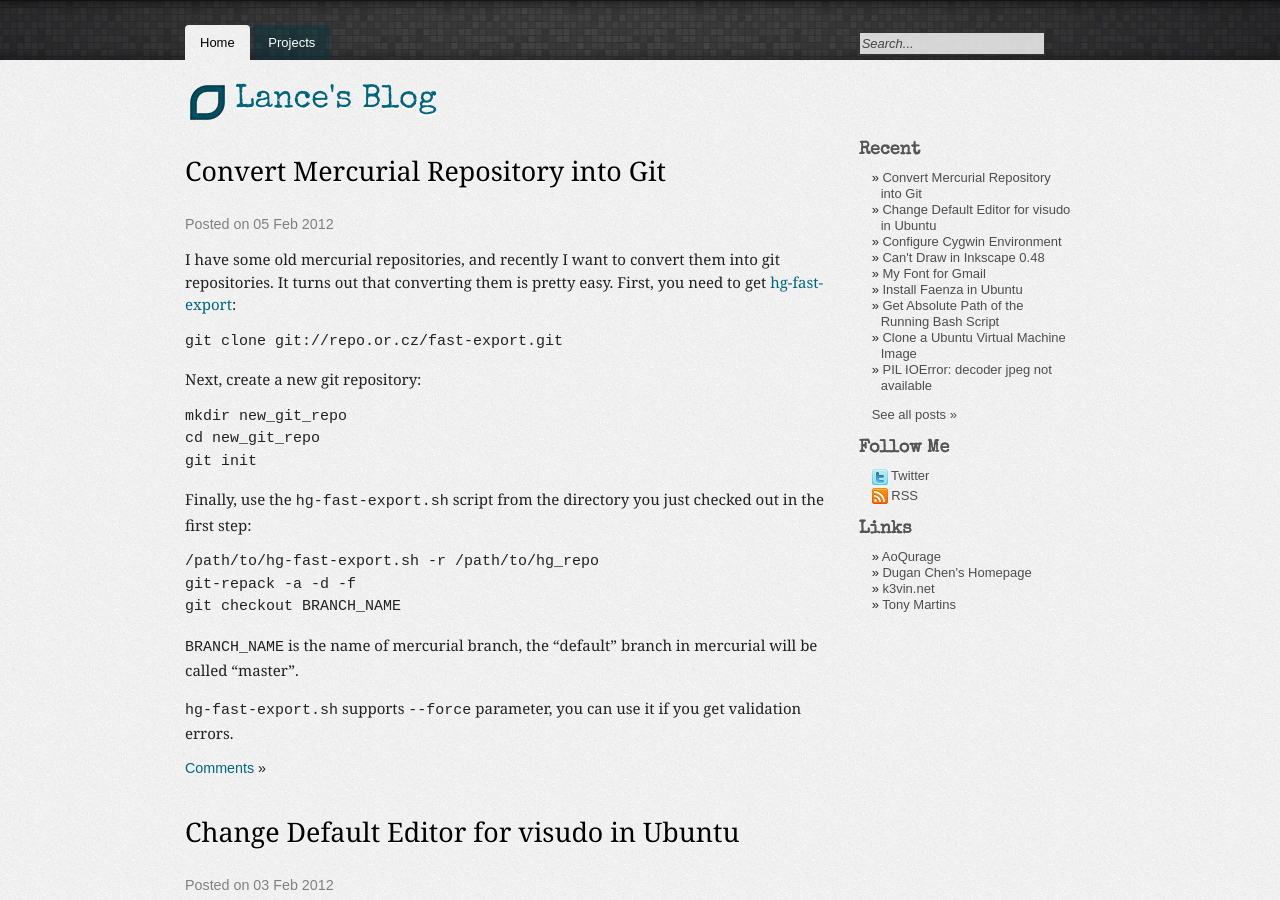
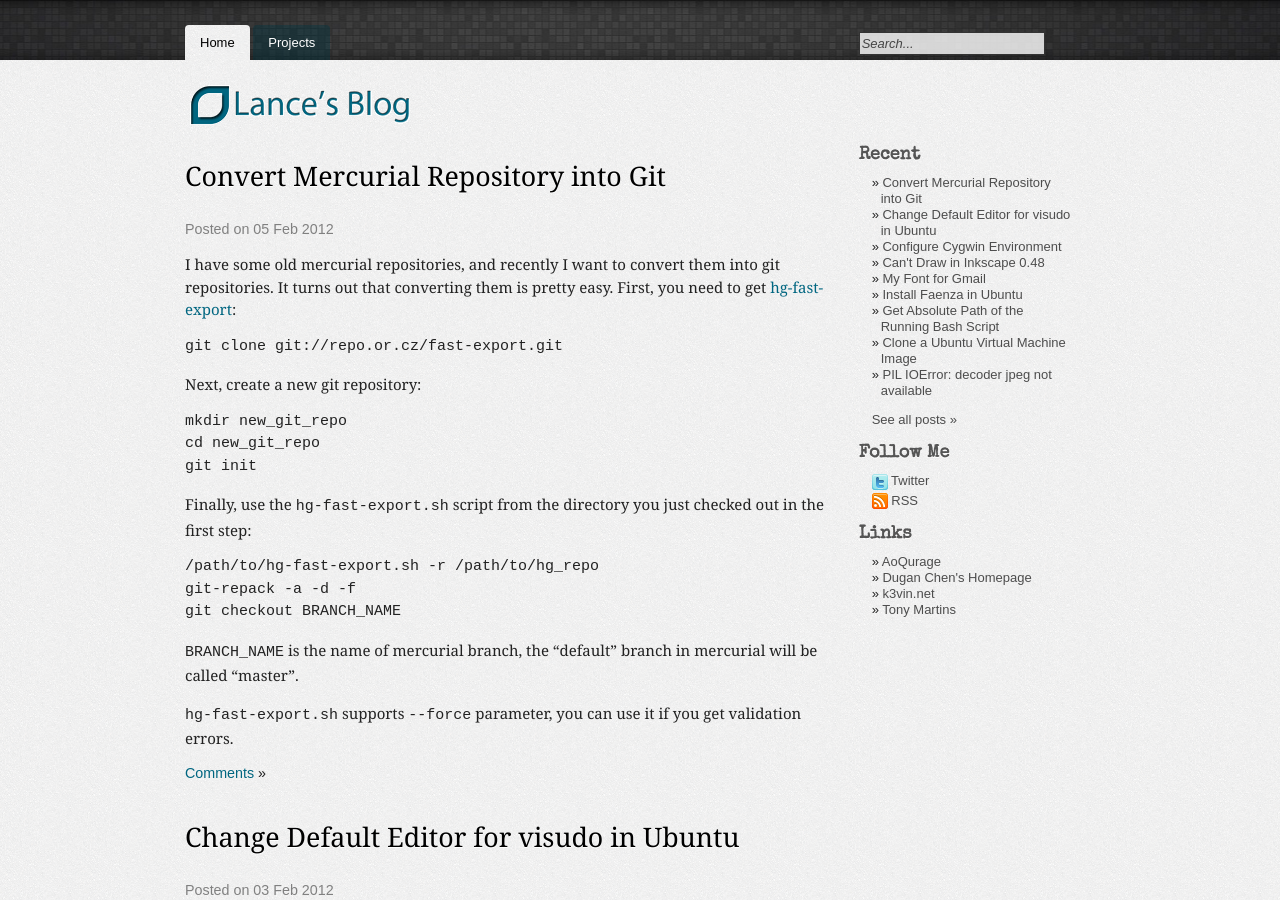
Before and after one commit to lancelotj/lancelotj.github.com, a Jekyll site: the page built from index.html, in a window 1280 px wide and 900 px high. Built offline with Jekyll 4.4.1, drawn with Linux system fonts in a browser that asks for light colours; some web fonts are replaced; Markdown is read by kramdown in place of the engine named in the settings; comment, search, counter and statistics services are not loaded.

Commit message:
changed logo

```diff
--- a/_includes/logo.html
+++ b/_includes/logo.html
@@ -1,3 +1,3 @@
 <hgroup id="heading" class="container">
-<h1><a href="/"><img id="logo" src="/static/img/logo.png" alt="Logo"/>Lance's Blog</a></h1>
+<h1><a href="/"><img id="logo" src="/static/img/logo.png" alt="Lance's Blog"/></a></h1>
 </hgroup>
```
Also changed, not shown: static/img/logo.png.
